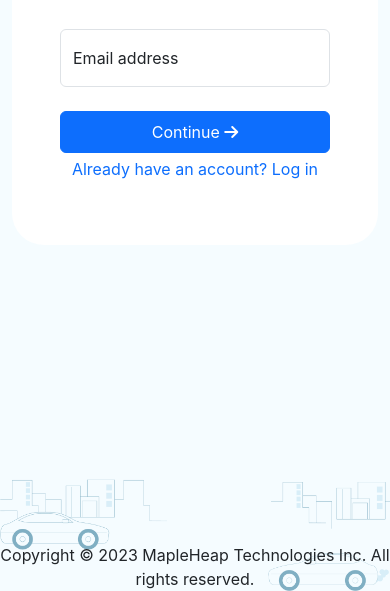
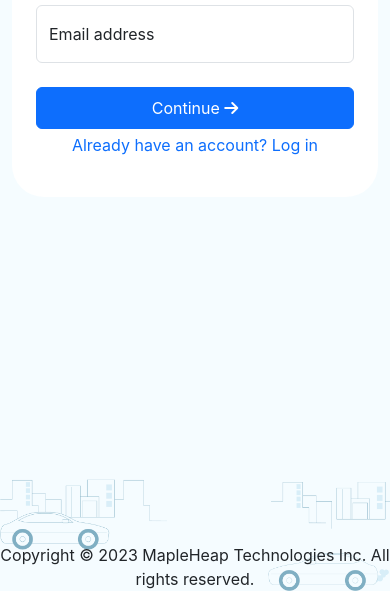
Before and after one commit to ahsanhusain/velo.io, a plain HTML site: page views/forgot-password.html in a window 390 px wide. Shown: the part 253-844 px from the top of the page. Drawn offline with Linux system fonts and the light colour scheme; a web font is replaced by a local one.

Commit message:
padding remove from mobile

```diff
--- a/views/forgot-password.html
+++ b/views/forgot-password.html
@@ -32,7 +32,7 @@
         <div class="row">
           <div class="col-md-2 col-lg-3 col-sm-12"></div>
           <div class="col-md-8 col-lg-6 col-sm-12">
-            <div class="border-0 card p-5 rounded-5">
+            <div class="border-0 card p-4 p-lg-5 rounded-5">
               <div>
                 <h3 class="font-weight-bold text-black">Forgot Password</h3>
                 <p class="text-body-secondary">Forget into your VELO account</p>
```
Also changed, not shown: views/login.html (+1 -1 lines), views/otp.html (+1 -1 lines), views/sign-in.html (+1 -1 lines).
